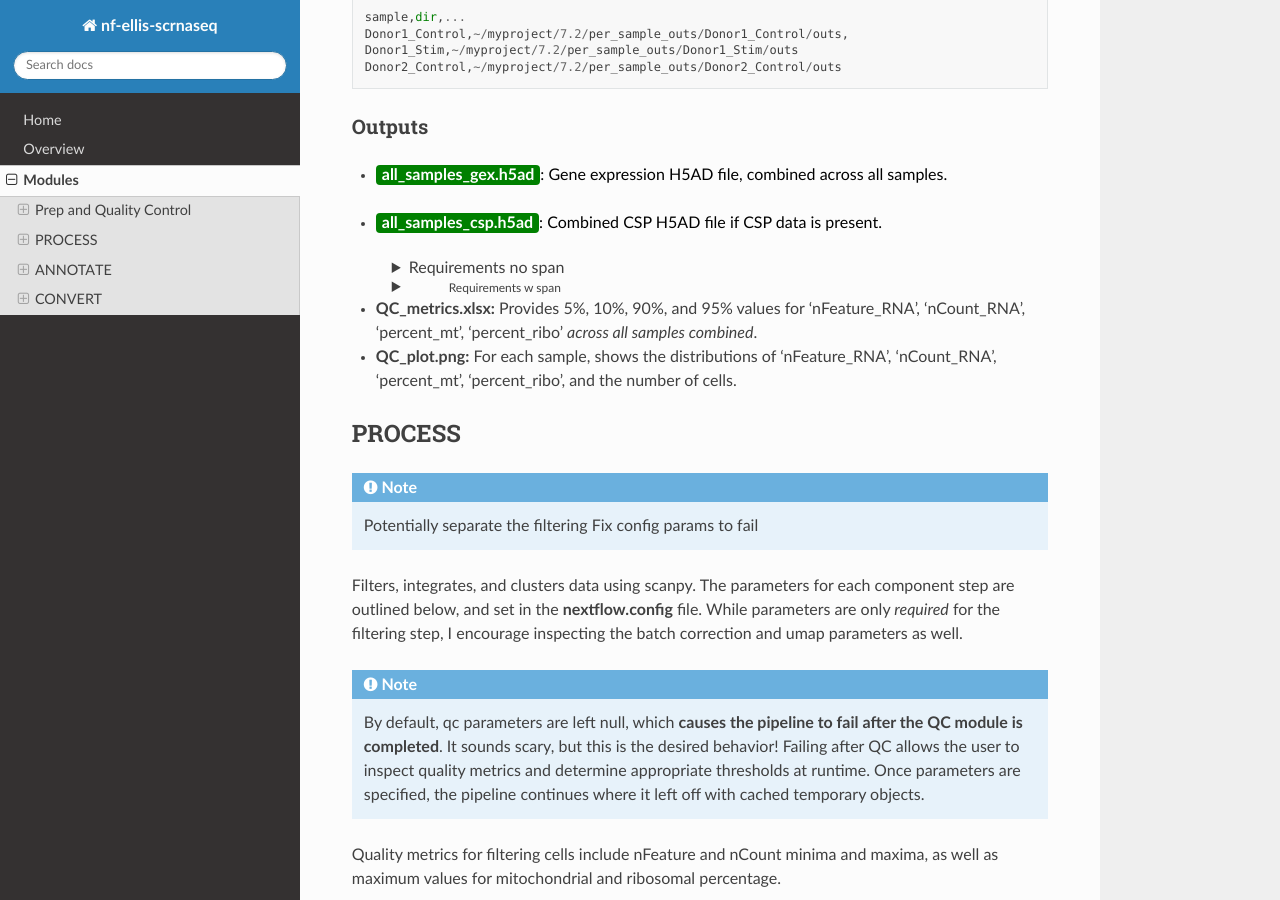
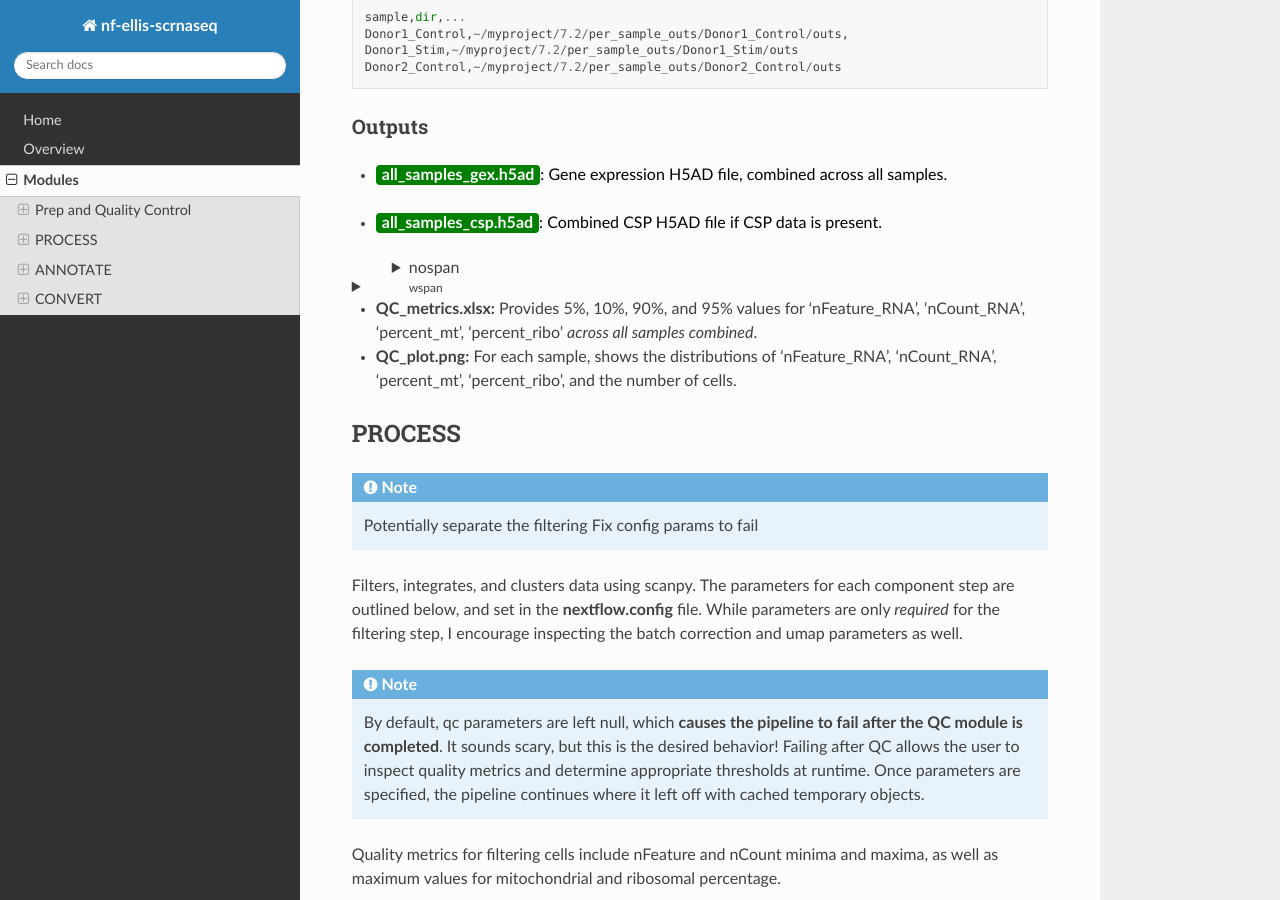
Before and after one commit to oliviaellis65/docs, a Sphinx documentation site: the page built from docs/source/modules.rst, in a window 1280 px wide and 900 px high, scrolled down 1081 px. Built offline with Sphinx 7.4.7 and the Read the Docs theme 3.1.0, drawn with Linux system fonts in a browser that asks for light colours.

Commit message:
look at syntax

```diff
--- a/docs/source/modules.rst
+++ b/docs/source/modules.rst
@@ -80,15 +80,16 @@ Outputs
 .. raw:: html
 
    <details style="margin-left: 40px;">
-      <summary>Requirements no span</summary>
-       all_samples_gex.h5ad contains metadata for QC metrics, including: 'nFeature_RNA', 'nCount_RNA',
+      <summary>nospan</summary>
+         all_samples_gex.h5ad contains metadata for QC metrics, including: 'nFeature_RNA', 'nCount_RNA',
    </details>
+
 
 .. raw:: html
 
-   <details style="margin-left: 40px;">
-      <summary><span style="font-size: 12px; margin-left: 40px;">Requirements w span</span></summary>
-       all_samples_gex.h5ad contains metadata for QC metrics, including: 'nFeature_RNA'
+   <details>
+      <summary><span style="font-size: 12px; margin-left: 40px;">wspan</span></summary>
+         all_samples_gex.h5ad contains metadata for QC metrics, including: 'nFeature_RNA'
    </details>
 
 .. fake comment
```
